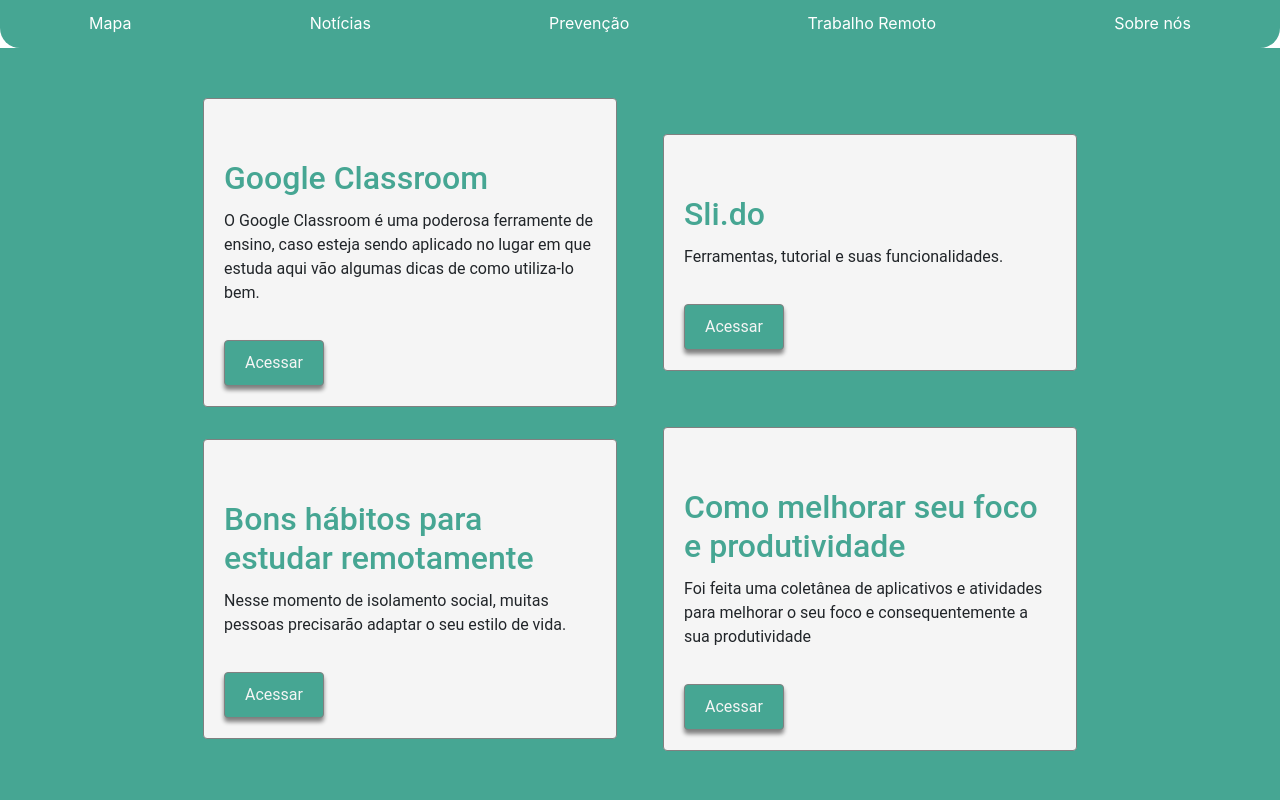
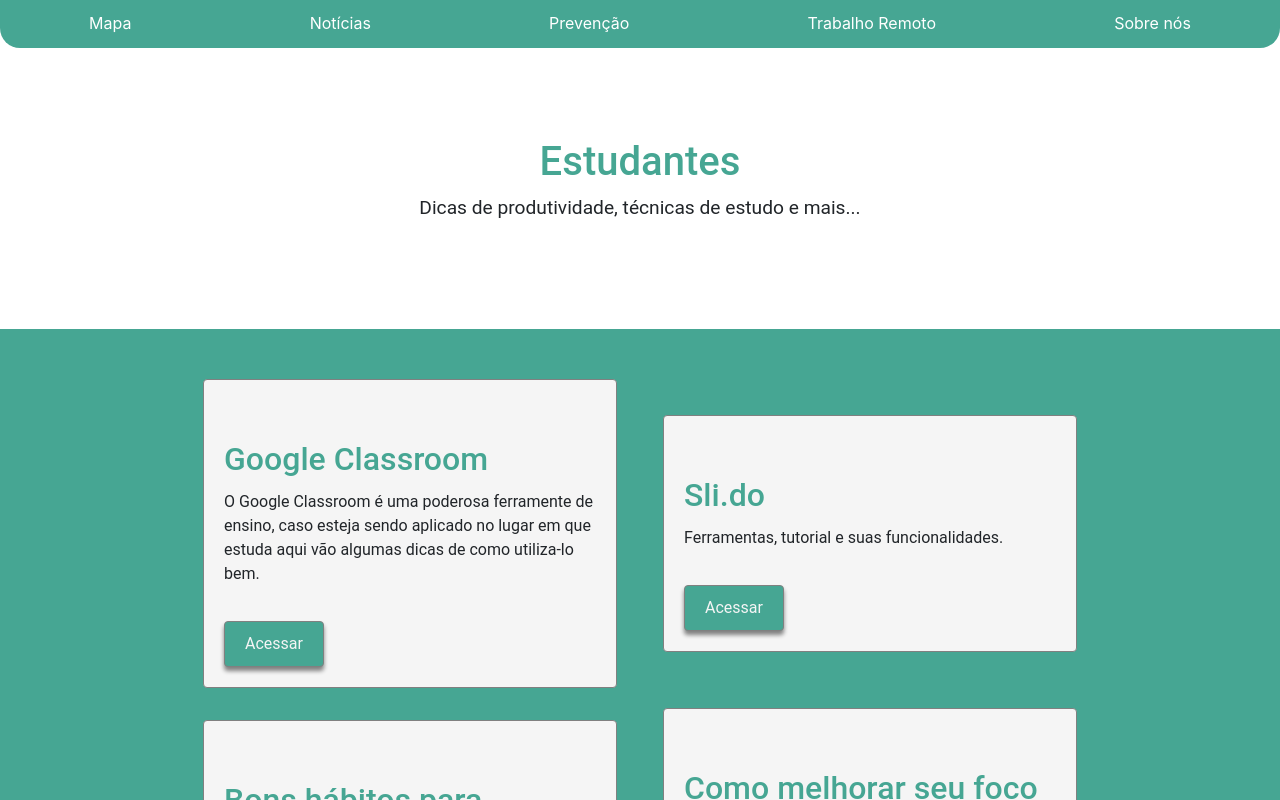
Before and after one commit to tryber/hackatrybe-covid, a React (Create React App) app: page /remote-work/Estudantes in a window 1280 px wide. Shown: the top 800 px of the page. Built offline with nearby package versions, Linux system fonts and the light colour scheme; what google-maps-react would draw is missing.

Commit message:
pagina ferramentas, estudantes e professores

```diff
--- a/src/remote_work/CardType.js
+++ b/src/remote_work/CardType.js
@@ -4,6 +4,7 @@
 
 function CardType({ item: { type, text } }) {
   return (
+
     <div className="Card-Type">
       <h3>{type}</h3>
       <p>{text}</p>
--- a/src/remote_work/ListCardsContent.js
+++ b/src/remote_work/ListCardsContent.js
@@ -4,21 +4,21 @@
 import "./ListCardsContent.css";
 
 const renderTitlePage = (type) => {
-  if (type === "Ferramenta") return (
+  if (type === "Ferramentas") return (
     <div className="header">
       <h1>Ferramentas</h1>
       <p>Como configurar as ferramentas de trabalho remoto, boas práticas e mais...</p>
     </div>
   )
 
-  if (type === "Professor") return (
+  if (type === "Professores") return (
     <div className="header">
       <h1>Professores</h1>
       <p>Como dar aulas por meio das plataformas digitais, dicas de produtividade e mais...</p>
     </div>
   )
 
-  if (type === "Estudante") return (
+  if (type === "Estudantes") return (
     <div className="header">
       <h1>Estudantes</h1>
       <p>Dicas de produtividade, técnicas de estudo e mais...</p>
@@ -27,8 +27,10 @@
 }
 
 function ListCardsContent({ match: { params: { type } } }) {
+
   const contentFilter = content.filter((obj) => obj.type === type);
   return (
+
     <div className="List-Cards-Content">
       {renderTitlePage(type)}
       <div className="content">
```
Also changed, not shown: src/remote_work/CardsContent.js (line endings or trailing spaces).
